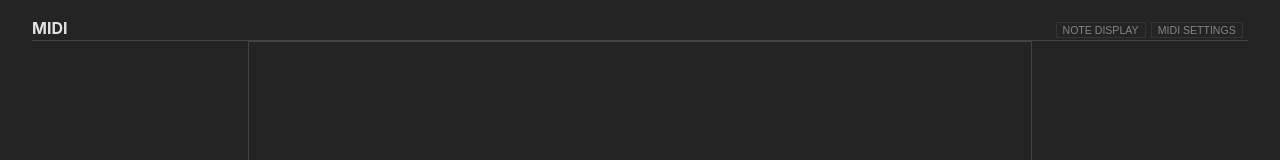
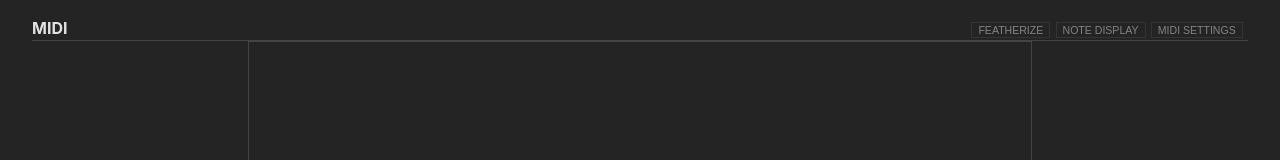
Before and after one commit to leegee/webapp-midi-feathered, a React (Vite) app: page / in a window 1280 px wide. Shown: the top 160 px of the page. Built offline with nearby package versions, Linux system fonts and the light colour scheme.

Commit message:
Optionally hide Featherize

```diff
--- a/src/components/MidiHost.jsx
+++ b/src/components/MidiHost.jsx
@@ -33,6 +33,7 @@ export default function MIDIComponent () {
     const selectedOutputRef = useRef( null );
     const [ isDialogOpen, setIsDialogOpen ] = useState( false );
     const [ showExtras, setShowExtras ] = useState( true );
+    const [ showFeatherize, setShowFeatherize ] = useState( true );
 
     useEffect( () => {
         if ( !midiAccess ) {
@@ -91,12 +92,13 @@ export default function MIDIComponent () {
             <header className={ styles.header }>
                 <h1>MIDI</h1>
                 <span>
+                    <button onClick={ () => setShowFeatherize( prev => !prev ) }>Featherize</button>
                     <button onClick={ () => setShowExtras( prev => !prev ) }>Note Display</button>
                     <button onClick={ () => setIsDialogOpen( true ) }>MIDI Settings</button>
                 </span>
             </header>
 
-            { selectedOutputRef.current && (
+            { selectedOutputRef.current && showFeatherize && (
                 <Featherise selectedOutput={ selectedOutputRef.current } vertical={ true } />
             ) }
 
```
